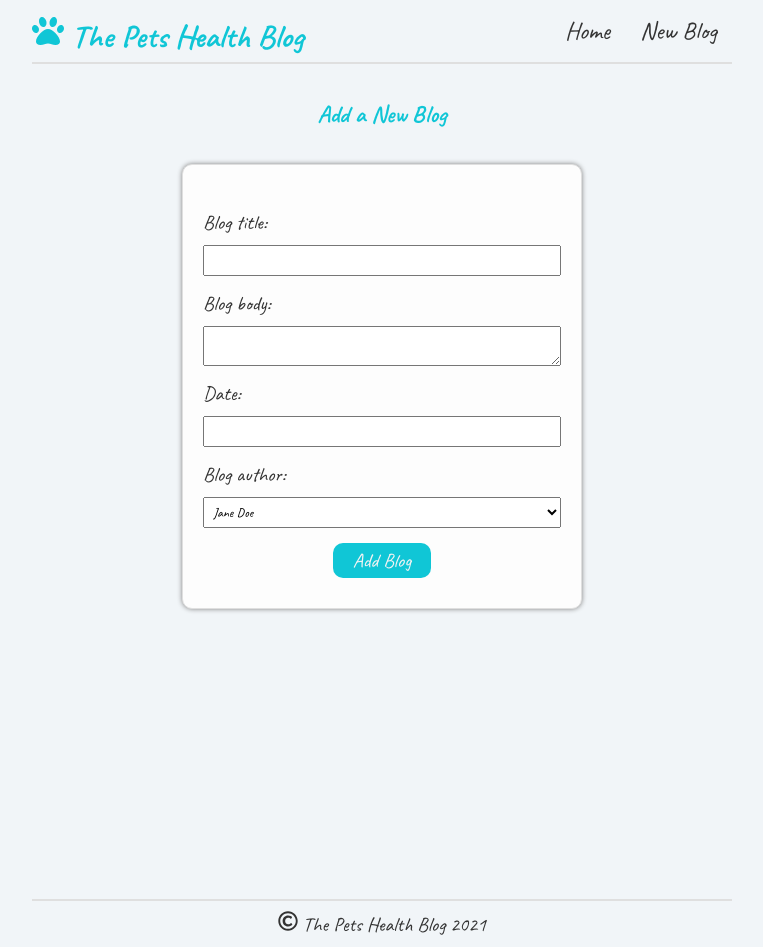
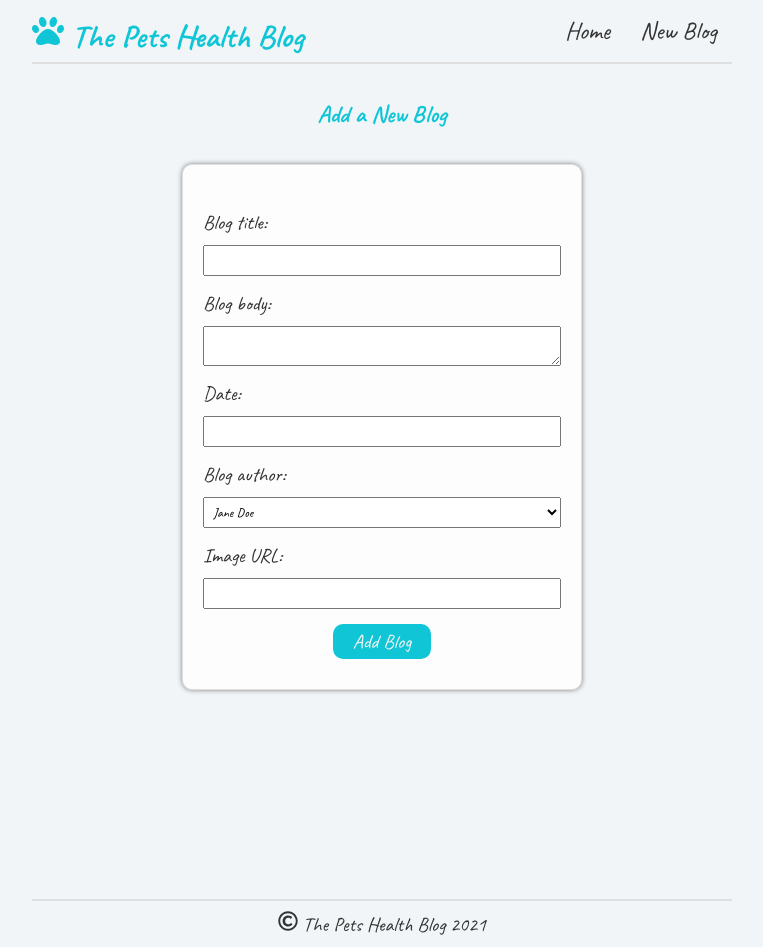
Before and after one commit to Malgorzata-Niemczyk/blog-app-react, a React (Create React App) app: page /create-blog in a window 1280 px wide. Shown: the whole page, without its empty margins (258-1021 px from the left). Built offline with nearby package versions, Linux system fonts and the light colour scheme; the HTML template or start-up script is replaced by a standard one.

Commit message:
add a label and input tags to add a url of an image; set a state for an image and track the change of it upon triggering an onChange function on the input where a url of an image is added

```diff
--- a/src/components/CreateBlog.js
+++ b/src/components/CreateBlog.js
@@ -5,6 +5,7 @@ const CreateBlog = () => {
     const [body, setBody] = useState('');
     const [date, setDate] = useState('');
     const [author, setAuthor] = useState('Jane Doe');
+    const [image, setImage] = useState('');
     const [isPending, setIsPending] = useState(false);
 
     const handleSubmit = (event) => {
@@ -15,7 +16,8 @@ const CreateBlog = () => {
             title,
             body,
             date,
-            author
+            author,
+            image
         };
 
         // console.log(newBlog);
@@ -70,6 +72,12 @@ const CreateBlog = () => {
                     <option value="John White">John White</option>
                     <option value="Lauren Smith">Lauren Smith</option>
                 </select>
+                <label>Image URL:</label>
+                <input
+                    type="text"
+                    value={image}
+                    onChange={event => setImage(event.target.value)}
+                    required />
                 {!isPending && <button type="submit">Add Blog</button>}
                 {isPending && <button type="submit" disabled>Adding Blog...</button>}
             </form>
```
